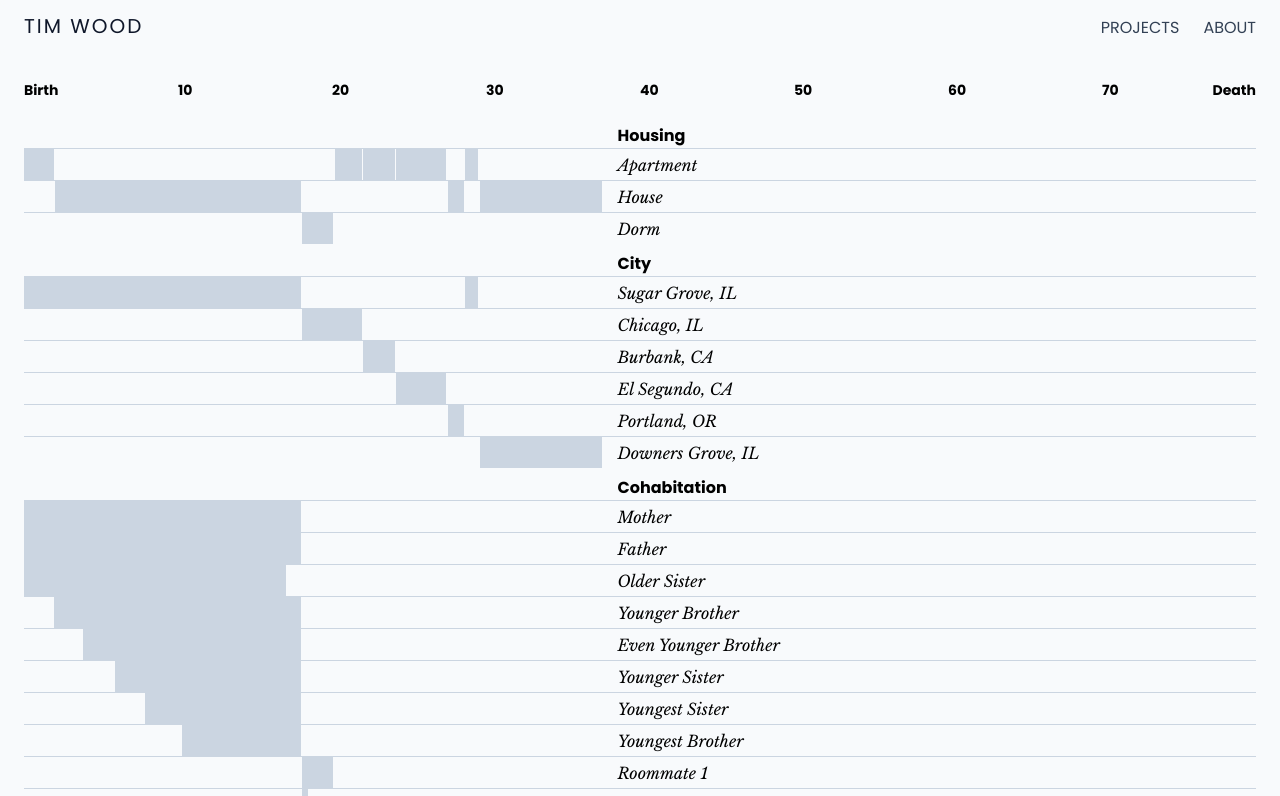
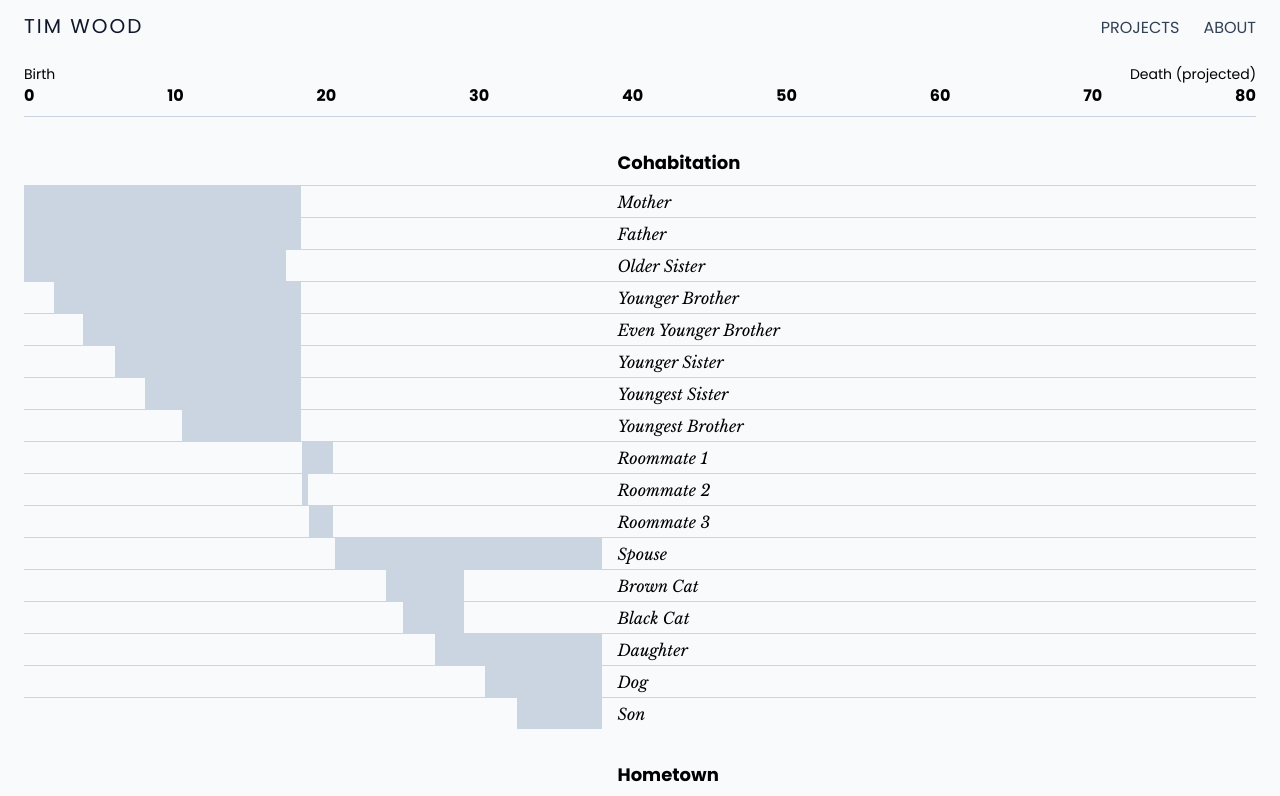
Before and after one commit to timrwood/portfolio, a SvelteKit app: page /about in a window 1280 px wide. Shown: the top 796 px of the page. Built offline with nearby package versions, Linux system fonts and the light colour scheme.

Commit message:
birth death

```diff
--- a/src/routes/+layout.svelte
+++ b/src/routes/+layout.svelte
@@ -2,7 +2,7 @@
   import '../app.css';
 </script>
 
-<div class="fixed inset-x-0 z-10 bg-slate-50/80 backdrop-blur-sm">
+<div class="fixed inset-x-0 z-50 bg-slate-50/80 backdrop-blur-sm">
   <nav
     class="xl:container mx-auto flex justify-between px-3 uppercase leading-8 hover:text-slate-900"
   >
--- a/src/routes/about/+page.svelte
+++ b/src/routes/about/+page.svelte
@@ -3,29 +3,31 @@
 </script>
 
 <div class="px-3">
-  <div class="flex sticky top-12 z-10 py-4 bg-slate-50/90 backdrop-blur-sm text-sm font-bold">
-    <div class="flex-1">Birth</div>
-    <div class="flex-1">10</div>
-    <div class="flex-1">20</div>
-    <div class="flex-1">30</div>
-    <div class="flex-1">40</div>
-    <div class="flex-1">50</div>
-    <div class="flex-1">60</div>
-    <div class="flex-1 flex justify-between">
+  <div class="sticky top-0 z-10 pb-2 pt-16 -mt-16 bg-slate-50 border-b border-slate-300">
+    <div class="flex justify-between text-sm">
+      <div>Birth</div>
+      <div>Death (projected)</div>
+    </div>
+    <div class="flex justify-between font-bold">
+      <div>0</div>
+      <div>10</div>
+      <div>20</div>
+      <div>30</div>
+      <div>40</div>
+      <div>50</div>
+      <div>60</div>
       <div>70</div>
-      <div>Death</div>
+      <div>80</div>
     </div>
   </div>
 
   {#each Object.values(categories) as category}
-    <div class="relative h-8 font-bold">
-      <div style="left:{nowPercent * 100}%;" class="absolute bottom-0 ml-4">
-        {category.name}
-      </div>
+    <div style="padding-left:{nowPercent * 100}%;" class="ml-4 font-bold text-lg pt-8 pb-2">
+      {category.name}
     </div>
     {#each Object.entries(category.groups) as [name, events]}
       <div
-        class="relative h-6 md:h-8 border-t border-slate-300 leading-6 md:leading-8 lg:leading-8 text-xs md:text-sm lg:text-base font-serif italic"
+        class="relative h-6 text-xs/6 md:h-8 md:text-sm/8 lg:text-base/8 border-t border-slate-300 font-serif italic"
       >
         <div style="left:{nowPercent * 100}%;" class="absolute top-0 ml-4">
           {name}
--- a/src/routes/about/events.ts
+++ b/src/routes/about/events.ts
@@ -46,24 +46,6 @@ function addEvent(categoryName: string, start: string, end: string, groupName: s
   categories[categoryName].groups[groupName].push(new Event(start, end));
 }
 
-addEvent('Housing', '1986-07', '1988-06', 'Apartment');
-addEvent('Housing', '1988-07', '2004-07', 'House');
-addEvent('Housing', '2004-08', '2006-08', 'Dorm');
-addEvent('Housing', '2006-09', '2008-06', 'Apartment');
-addEvent('Housing', '2008-07', '2010-08', 'Apartment');
-addEvent('Housing', '2010-09', '2013-12', 'Apartment');
-addEvent('Housing', '2014-01', '2015-02', 'House');
-addEvent('Housing', '2015-03', '2016-01', 'Apartment');
-addEvent('Housing', '2016-02', toPresent, 'House');
-
-addEvent('City', '1986-07', '2004-07', 'Sugar Grove, IL');
-addEvent('City', '2004-08', '2008-06', 'Chicago, IL');
-addEvent('City', '2008-07', '2010-08', 'Burbank, CA');
-addEvent('City', '2010-09', '2013-12', 'El Segundo, CA');
-addEvent('City', '2014-01', '2015-02', 'Portland, OR');
-addEvent('City', '2015-03', '2016-01', 'Sugar Grove, IL');
-addEvent('City', '2016-02', toPresent, 'Downers Grove, IL');
-
 addEvent('Cohabitation', '1986-07', '2004-07', 'Mother');
 addEvent('Cohabitation', '1986-07', '2004-07', 'Father');
 addEvent('Cohabitation', '1986-07', '2003-07', 'Older Sister');
@@ -82,6 +64,29 @@ addEvent('Cohabitation', '2013-03', toPresent, 'Daughter');
 addEvent('Cohabitation', '2016-06', toPresent, 'Dog');
 addEvent('Cohabitation', '2018-07', toPresent, 'Son');
 
+addEvent('Hometown', '1986-07', '2004-07', 'Sugar Grove, IL');
+addEvent('Hometown', '2004-08', '2008-06', 'Chicago, IL');
+addEvent('Hometown', '2008-07', '2010-08', 'Burbank, CA');
+addEvent('Hometown', '2010-09', '2013-12', 'El Segundo, CA');
+addEvent('Hometown', '2014-01', '2015-02', 'Portland, OR');
+addEvent('Hometown', '2015-03', '2016-01', 'Sugar Grove, IL');
+addEvent('Hometown', '2016-02', toPresent, 'Downers Grove, IL');
+
+addEvent('Housing', '1986-07', '1988-06', 'Apartment');
+addEvent('Housing', '1988-07', '2004-07', 'House');
+addEvent('Housing', '2004-08', '2006-08', 'Dorm');
+addEvent('Housing', '2006-09', '2008-06', 'Apartment');
+addEvent('Housing', '2008-07', '2010-08', 'Apartment');
+addEvent('Housing', '2010-09', '2013-12', 'Apartment');
+addEvent('Housing', '2014-01', '2015-02', 'House');
+addEvent('Housing', '2015-03', '2016-01', 'Apartment');
+addEvent('Housing', '2016-02', toPresent, 'House');
+
+addEvent('Education', '1991-07', '2004-05', 'Home School');
+addEvent('Education', '2004-08', '2006-05', 'Private Undergraduate');
+addEvent('Education', '2018-08', '2022-05', 'Public Undergraduate');
+addEvent('Education', '2022-08', toPresent, 'Public Graduate');
+
 addEvent('Employer', '1999-07', '2001-07', 'Organic Farm');
 addEvent('Employer', '2001-08', '2004-07', 'Sandwich Shop');
 addEvent('Employer', '2004-08', '2006-07', 'Cafeteria');
@@ -97,9 +102,4 @@ addEvent('Employer', '2015-10', '2021-12', 'Fintech Startup');
 addEvent('Employer', '2022-01', '2022-09', 'Hospitality Startup');
 addEvent('Employer', '2022-10', toPresent, 'Fintech Startup');
 
-addEvent('Education', '1991-07', '2004-05', 'Home School');
-addEvent('Education', '2004-08', '2006-05', 'Private Undergraduate');
-addEvent('Education', '2018-08', '2022-05', 'Public Undergraduate');
-addEvent('Education', '2022-08', toPresent, 'Public Graduate');
-
 export default categories;
```
